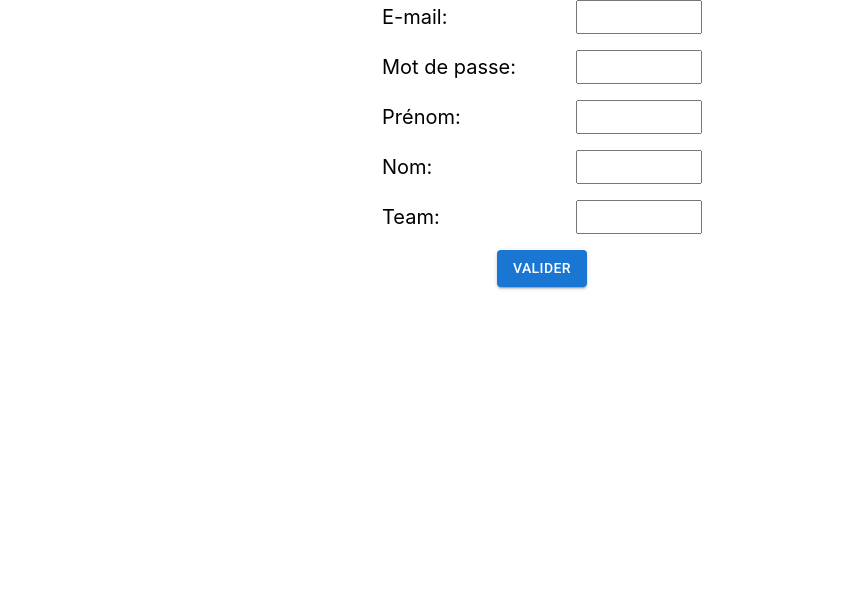
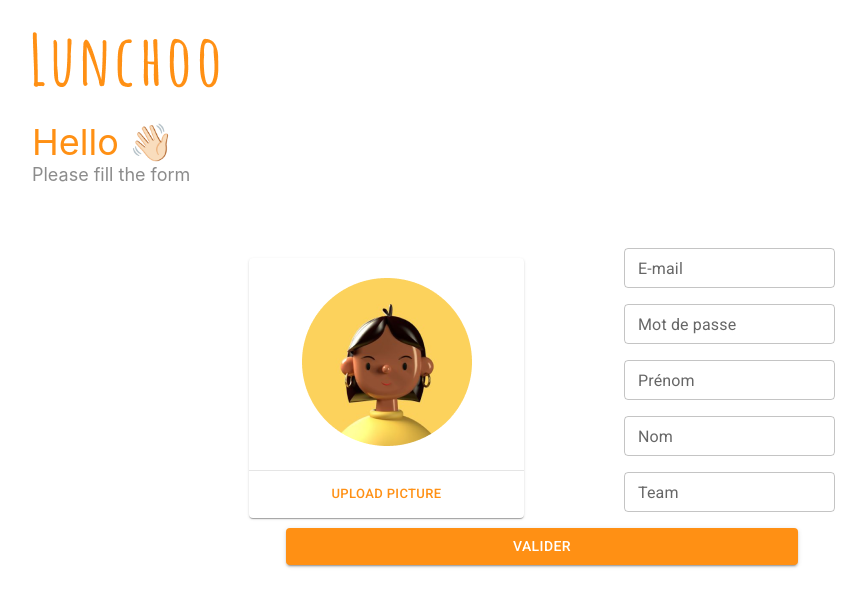
Before and after one commit to killmat21/lunchoo, a React (Create React App) app in the folder frontend/: page /subscription in a window 1280 px wide. Shown: the top 606 px of the page, without its empty margins (98-964 px from the left). Built offline with nearby package versions, Linux system fonts and the light colour scheme.

Commit message:
subscription design

```diff
--- a/frontend/src/App.js
+++ b/frontend/src/App.js
@@ -7,6 +7,8 @@ import LunchForm from "./LunchForm";
 import CreateLunch from "./CreateLunch/CreateLunch";
 import CreateRestaurant from "./CreateRestaurant/CreateRestaurant";
 import LandingPage from "./LandingPage/LandingPage";
+import Header from "./Header/Header";
+import SubHeader from "./SubHeader/SubHeader";
 
 const App = () => {
     const testData = [
@@ -55,6 +57,7 @@ const App = () => {
 
     return (
         <div className="App">
+            <Header />
             <BrowserRouter>
                 <Routes>
                     <Route path="/" element={<Navigate replace to="/subscription" />}/>
--- /dev/null
+++ b/frontend/src/Header/Header.css
@@ -0,0 +1,4 @@
+.header {
+    display: flex;
+    margin: 32px 0 0 130px;
+}
--- /dev/null
+++ b/frontend/src/Header/Header.js
@@ -0,0 +1,15 @@
+import header from './Lunchoo.png'
+import './Header.css'
+
+const Header = () => {
+    return (
+        <div className="header">
+            <img
+                src={header}
+                alt={"Lunchoo Header"}
+            />
+        </div>
+    );
+}
+
+export default Header;
--- a/frontend/src/Inscription/Inscription.css
+++ b/frontend/src/Inscription/Inscription.css
@@ -1,6 +1,6 @@
 .inscription {
     display: flex;
-    flex-direction: column;
+    flex-direction: row;
     align-items: center;
     justify-content: center;
 }
--- a/frontend/src/Inscription/Inscription.js
+++ b/frontend/src/Inscription/Inscription.js
@@ -3,6 +3,9 @@ import Button from '@mui/material/Button';
 import TextInput from "../TextInput";
 import {useState} from "react";
 import axios from 'axios';
+import SubHeader from "../SubHeader/SubHeader";
+import Card from '@mui/material/Card';
+import UploadPhoto from "../UploadPhoto/UploadPhoto";
 
 const Inscription = () => {
     const [email, setEmail] = useState("");
@@ -24,12 +27,20 @@ const Inscription = () => {
           .then(res => {
             console.log(res);
             console.log(res.data);
+            localStorage.setItem("user_id", res.data.id)
           })
         console.log(firstName, lastName, team)
     }
 
     return (
+        <>
+            <SubHeader
+                title="Hello 👋🏻"
+                subtitle="Please fill the form"
+            />
             <div className="inscription">
+                <UploadPhoto />
+                <div>
                     <TextInput
                         label={"E-mail"}
                         type={"text"}
@@ -60,8 +71,16 @@ const Inscription = () => {
                         value={team}
                         setValue={setTeam}
                     />
-            <Button variant="contained" onClick={onButtonClick}>Valider</Button>
                 </div>
+            </div>
+            <Button
+                variant="contained"
+                onClick={onButtonClick}
+                sx={{width: '40%', background: '#FF9014'}}
+            >
+                Valider
+            </Button>
+        </>
     );
 }
 
--- /dev/null
+++ b/frontend/src/SubHeader/SubHeader.css
@@ -0,0 +1,14 @@
+.subheader {
+    margin: 32px 0 63px 130px;
+    text-align: start;
+}
+
+.subheader-title {
+    color: #FF9014;
+    font-size: 36px;
+}
+
+.subheader-subtitle {
+    color: #8C8C8C;
+    font-size: 18px;
+}
--- /dev/null
+++ b/frontend/src/SubHeader/SubHeader.js
@@ -0,0 +1,12 @@
+import './SubHeader.css'
+
+const SubHeader = ({ title, subtitle }) => {
+    return (
+        <div className="subheader">
+            <div className="subheader-title">{title}</div>
+            <div className="subheader-subtitle">{subtitle}</div>
+        </div>
+    );
+}
+
+export default SubHeader;
--- a/frontend/src/TextInput.css
+++ b/frontend/src/TextInput.css
@@ -1,9 +1,5 @@
 .text-input {
-    display: flex;
-    align-items: center;
     margin-bottom: 16px;
-    width: 25%;
-    justify-content: space-between;
 }
 
 .input-margin {
--- a/frontend/src/TextInput.js
+++ b/frontend/src/TextInput.js
@@ -1,18 +1,28 @@
 import './TextInput.css';
+import TextField from "@mui/material/TextField";
 const TextInput = ({label, type, value, setValue}) => {
 
 
     return (
-        <form className="text-input">
-            <label className="label-text-input">{label}:
-
-            </label>
-            <input className="input-margin"
+        <div className="text-input">
+            <TextField
+                label={label}
                 type={type}
                 value={value}
                 onChange={(e) => setValue(e.target.value)}
+                size='small'
             />
-        </form>
+        </div>
+        // <form className="text-input">
+        //     <label className="label-text-input">{label}:
+        //
+        //     </label>
+        //     <input className="input-margin"
+        //         type={type}
+        //         value={value}
+        //         onChange={(e) => setValue(e.target.value)}
+        //     />
+        // </form>
     );
 }
 
--- /dev/null
+++ b/frontend/src/UploadPhoto/UploadPhoto.css
@@ -0,0 +1,3 @@
+.button-text {
+    color: #FF9014;
+}
--- /dev/null
+++ b/frontend/src/UploadPhoto/UploadPhoto.js
@@ -0,0 +1,36 @@
+import Box from '@mui/material/Box';
+import Card from '@mui/material/Card';
+import CardActions from '@mui/material/CardActions';
+import CardContent from '@mui/material/CardContent';
+import Button from '@mui/material/Button';
+import Typography from '@mui/material/Typography';
+import person from './Ellipse_163.png'
+
+
+const UploadPhoto = () => {
+    return (
+        <Card sx={{ minWidth: 275, maxWidth: 275, marginRight: '100px' }}>
+            <CardContent>
+                <img src={person}/>
+            </CardContent>
+            <CardActions
+                sx={{
+                    display: 'flex',
+                    justifyContent: 'center',
+                    borderTopWidth: 1,
+                    borderTopStyle: 'solid',
+                    borderTopColor: '#E5E5E5'
+                }}
+            >
+                <Button
+                    size="small"
+                    sx={{color: '#FF9014'}}
+                >
+                    Upload Picture
+                </Button>
+            </CardActions>
+        </Card>
+    )
+};
+
+export default UploadPhoto
```
Also changed, not shown: frontend/src/Header/Lunchoo.png (added), frontend/src/UploadPhoto/Ellipse_163.png (added). Lines whose indentation alone changed are shown as unchanged.
